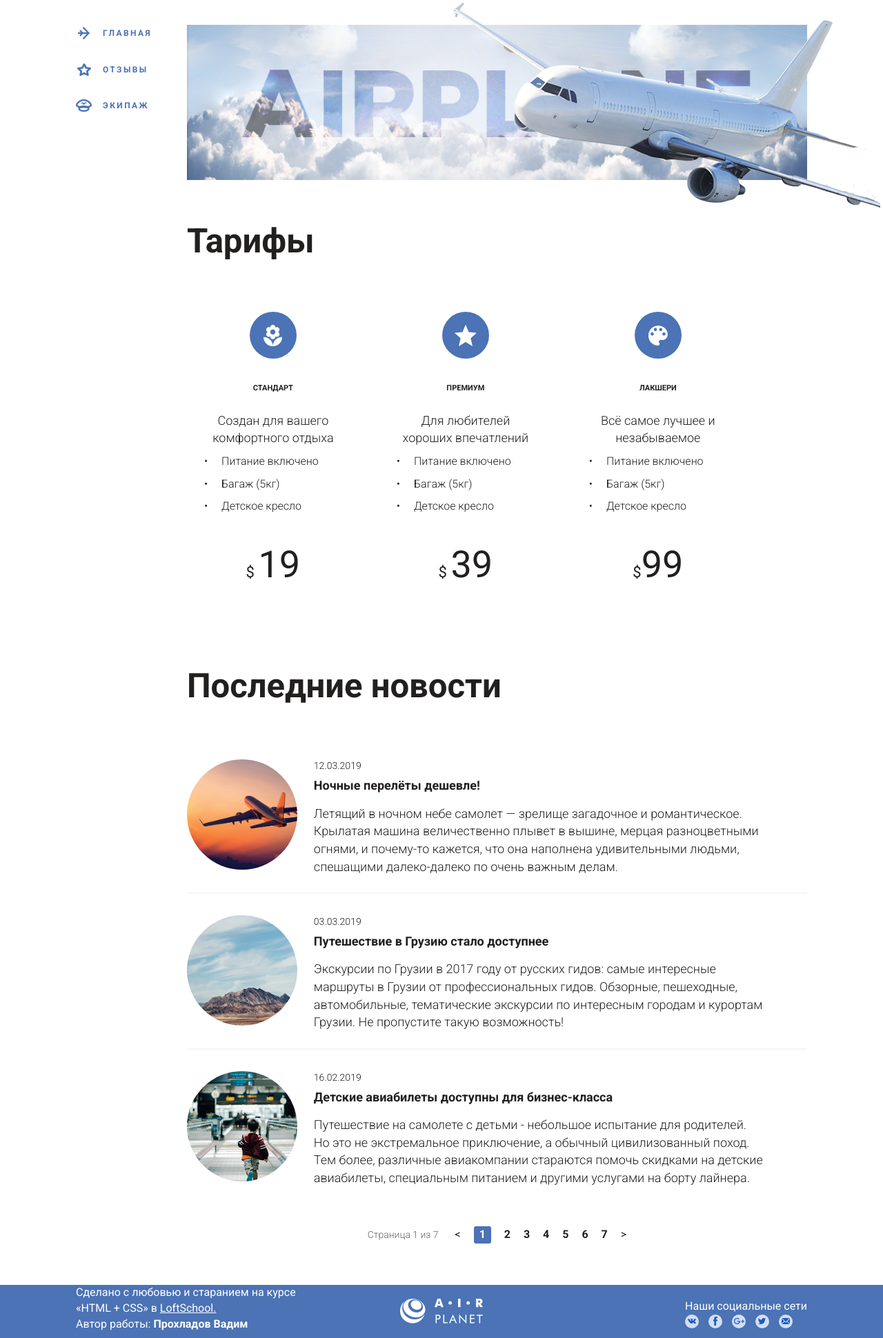
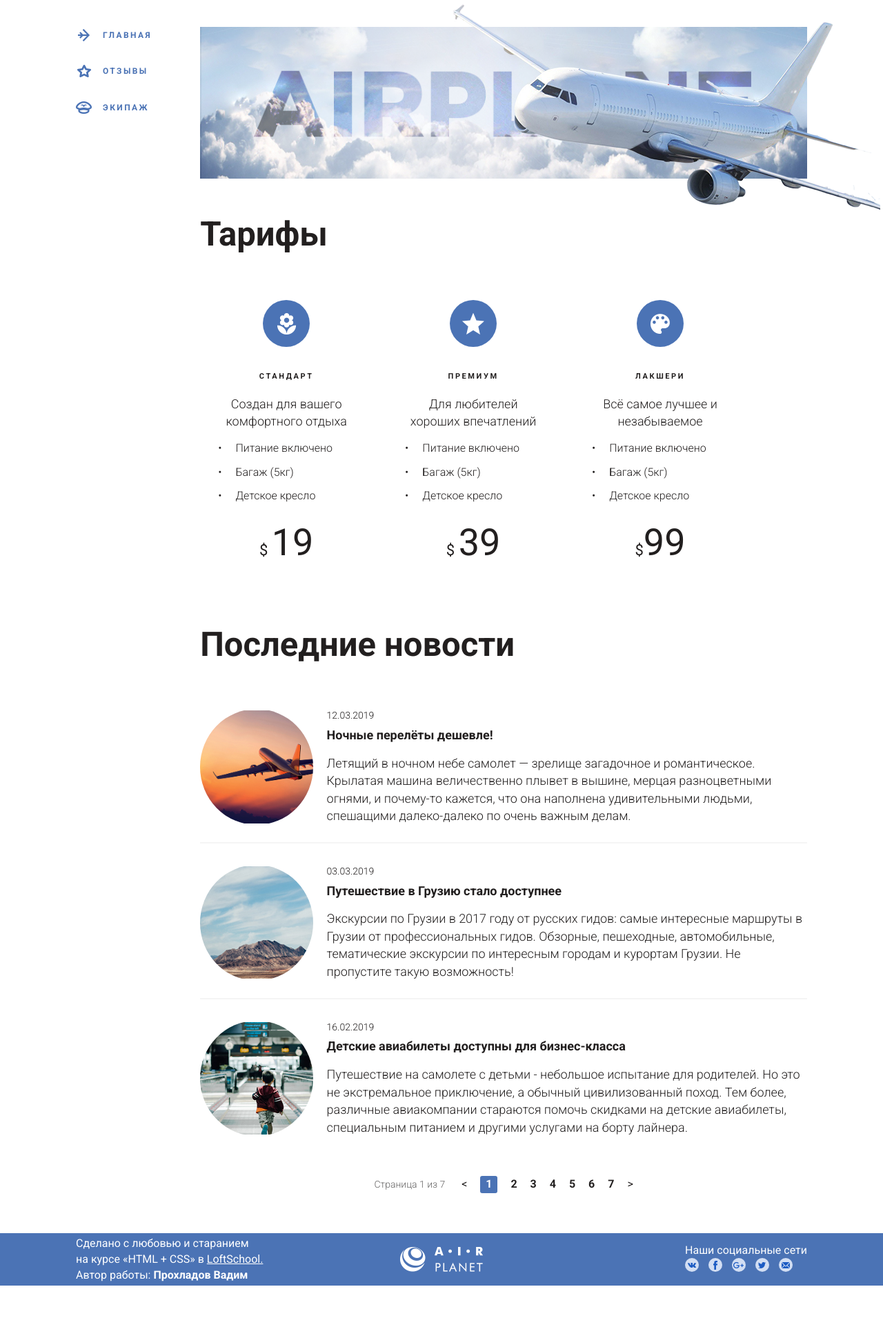
Before and after one commit to blckbrrynvdr/begin.airplane, a plain HTML site: page index.html in a window 1280 px wide. Shown: the part 87-2027 px from the top of the page at 69% size. After the commit the page ends 1951 px from the top, so only its background shows below. Drawn offline with Linux system fonts and the light colour scheme.

Commit message:
week_3 final

```diff
--- a/css/blocks/banner.css
+++ b/css/blocks/banner.css
@@ -1,6 +1,6 @@
 .banner {
   position: relative;
-  margin-bottom: 54px;
+  margin-bottom: 46px;
 }
 .banner__plane {
   position: absolute;
--- a/css/blocks/contacts.css
+++ b/css/blocks/contacts.css
@@ -1,7 +1,5 @@
 .contacts {
-  position: absolute;
-  right: 0;
-  top: 21px;
+
   font-size: 21px;
   font-weight: bold;
   text-align: right;
--- a/css/blocks/footer.css
+++ b/css/blocks/footer.css
@@ -3,13 +3,27 @@
   color: #fff;
 }
 .footer__container {
-  position: relative;
-  height: 77px;
+  padding: 4px 0;
+  display: flex;
+  align-items: center;
+}
+
+.footer__col {
+  flex: 1;
+  display: flex;
+}
+.footer__col--left {
+  justify-content: flex-start;
+}
+.footer__col--center {
+  justify-content: center;
+}
+.footer__col--right {
+  justify-content: flex-end;
 }
 
 .footer__desc {
-  left: 0;
-  top: 14px;
+
 }
 
 .footer__desc-link {
@@ -17,7 +31,5 @@
 }
 
 .logo--footer {
-  top: 20px;
-  left: 50%;
-  transform: translateX(-50%);
+
 }
--- a/css/blocks/header.css
+++ b/css/blocks/header.css
@@ -6,5 +6,8 @@
 
 .header__container {
   position: relative;
-  height: 77px;
+  padding: 15px 0;
+  display: flex;
+  justify-content: space-between;
+  align-items: center;
 }
--- a/css/blocks/logo.css
+++ b/css/blocks/logo.css
@@ -1,7 +1,3 @@
 .logo {
-  position: absolute;
-  left: 0;
-  top: 21px;
   width: 120px;
-  height: 36px;
 }
--- a/css/blocks/maincontent.css
+++ b/css/blocks/maincontent.css
@@ -1,5 +1,9 @@
+.maincontent__container {
+  display: flex;
+  justify-content: space-between;
+}
 .maincontent {
-  display: inline-block;
-  vertical-align: top;
-  width: 899px;
+
+  width: 83%;
+
 }
--- a/css/blocks/nav.css
+++ b/css/blocks/nav.css
@@ -4,12 +4,14 @@
 
 .nav__link {
   text-transform: uppercase;
+  position: relative;
   text-decoration: none;
   font-size: 12px;
   font-weight: bold;
   letter-spacing: 2.4px;
   color: #4b73b5;
   display: inline-block;
+  transition: all .7s ease-out;
 }
 
 .nav__item:hover .nav__link{
@@ -24,9 +26,20 @@
   vertical-align: bottom;
   margin-right: 16px;
   background: center center no-repeat;
+  transition: all .7s ease-out;
 }
+/* .nav__link:after {
+  content: '';
+  width: 23px;
+  height: 18px;
+  margin-right: 16px;
+  background: center center no-repeat;
+  position: absolute;
+  left: 0;
+} */
 
 .nav__link--main:before {
+
   background-image: url(/images/main_icon.png);
 }
 .nav__link--feed:before {
@@ -35,6 +48,19 @@
 .nav__link--about:before {
   background-image: url(/images/team_icon.png);
 }
+
+
+/* .nav__link--main:after {
+  background-image: url(/images/main_icon.png);
+}
+.nav__link--feed:after {
+  background-image: url(/images/feed_icon.png);
+}
+.nav__link--about:after {
+  background-image: url(/images/team_icon.png);
+} */
+
+
 
 .nav__item:hover .nav__link--main:before {
   background-image: url(/images/main_icon_hover.png);
--- a/css/blocks/news.css
+++ b/css/blocks/news.css
@@ -3,13 +3,19 @@
 }
 
 .content__main-title {
-  margin-bottom: 72px;
+  margin-bottom: 59px;
+}
+
+.content__items {
+  display: flex;
+  flex-direction: column;
 }
 
 .content__item {
   margin-bottom: 31px;
   padding-bottom: 25px;
   border-bottom: 2px solid #f5f5f5;
+  display: flex;
 }
 .content__item:last-child {
   border-bottom: 0;
@@ -17,17 +23,16 @@
 }
 
 .content__pic {
-  width: 160px;
-  height: 160px;
+  width: 19%;
   border-radius: 50%;
   overflow: hidden;
-  display: inline-block;
   margin-right: 20px;
+  display: flex;
+  justify-content: center;
+  align-items: center;
 }
 .content__desc {
-  display: inline-block;
-  max-width: 652px;
-  vertical-align: top;
+  width: 81%;
 }
 
 .content__date {
--- a/css/blocks/pagination.css
+++ b/css/blocks/pagination.css
@@ -1,5 +1,5 @@
 .pagination {
-  margin-bottom: 60px;
+  margin-bottom: 58px;
   text-align: center;
 }
 
--- a/css/blocks/partners.css
+++ b/css/blocks/partners.css
@@ -18,8 +18,13 @@
   align-items: center;
   filter: grayscale(1);
   margin-bottom: 64px;
+  transition: filter .3s ease-out;
 }
 
 .partners__item:hover {
   filter: grayscale(0);
 }
+
+.partners__item:hover {
+  filter: grayscale(0);
+}
--- a/css/blocks/sidebar.css
+++ b/css/blocks/sidebar.css
@@ -1,5 +1,4 @@
 .sidebar {
-  display: inline-block;
-  vertical-align: top;
-  margin-right: 47px;
+width: 17%;
+
 }
--- a/css/blocks/socials.css
+++ b/css/blocks/socials.css
@@ -1,7 +1,5 @@
 .socials {
-  position: absolute;
-  right: 0;
-  top: 20px;
+
 }
 
 .socials__item {
--- a/css/blocks/tarrifs.css
+++ b/css/blocks/tarrifs.css
@@ -3,19 +3,29 @@
 }
 
 .tarrifs__main-title {
-  margin-bottom: 27px;
+  margin-bottom: 19px;
+}
+
+.tarrifs__items {
+  display: flex;
+  justify-content: space-between;
+  width: 90%;
+}
+
+.tarrifs__items .tarrifs__item {
+  max-width: 250px;
 }
 
 .tarrifs__item {
-  display: inline-block;
-  width: 250px;
-  padding: 41px 25px;
-  margin-right: 25px;
+  padding: 41px 25px 12px;
+  border:1px solid transparent;
+  border-radius: 5px;
   text-align: center;
   font-weight: 300;
+  transition: border .3s ease-out;
 }
-.tarrifs__item:last-child {
-  margin-right: 0;
+.tarrifs__item:hover {
+  border:1px solid #e8e9ed;
 }
 
 .tarrifs__icon {
@@ -51,21 +61,22 @@
   font-weight: bold;
   font-size: 11px;
   text-transform: uppercase;
-  margin-bottom: 26px;
+  margin-bottom: 19px;
+  letter-spacing: 2.6px;
 }
 
 .tarrifs__text {
   font-size: 18px;
-  margin-bottom: 10px;
+  margin-bottom: 15px;
 }
 
 .tarrifs__list {
   text-align: left;
-  margin-bottom: 35px;
+  margin-bottom: 18px;
 }
 
 .tarrifs__list-item {
-  margin-bottom: 10px;
+  margin-bottom: 12px;
 }
 .tarrifs__list-item:last-child {
   margin-bottom: 0;
--- a/index.html
+++ b/index.html
@@ -24,7 +24,7 @@
 			</div>
 		</header>
 
-		<div class="container">
+		<div class="container maincontent__container">
 
 			<aside class="sidebar">
 				<nav class="nav">
@@ -170,13 +170,20 @@
 
 			<footer class="footer">
 				<div class="container footer__container">
-					<div class="footer__desc">Сделано с любовью и старанием на курсе <br> «HTML + CSS» в <a href="#" class="footer__desc-link">LoftSchool.</a> <br> Автор работы: <strong>Прохладов Вадим</strong></div>
-					<div class="logo logo--footer">
+
+					<div class="footer__col footer__col--left">
+						<div class="footer__desc">Сделано с любовью и старанием<br>на курсе  «HTML + CSS» в <a href="#" class="footer__desc-link">LoftSchool.</a> <br> Автор работы: <strong>Прохладов Вадим</strong>
+						</div>
+					</div>
+
+					<div class="footer__col footer__col--center"><div class="logo logo--footer">
 						<a href="/" class="logo__link">
 							<img src="./images/logo.png" alt="" class="logo__pic">
 						</a>
 					</div>
-					<div class="socials">
+				</div>
+
+				<div class="footer__col footer__col--right"><div class="socials">
 					<div class="socials__title">Наши социальные сети</div>
 					<ul class="socials__list">
 						<li class="socials__item">
@@ -197,6 +204,8 @@
 					</ul>
 				</div>
 			</div>
+
+		</div>
 	</footer>
 
 </div>
```
Also changed, not shown: comments.html (+15 -6 lines), team.html (+13 -4 lines). Lines whose indentation alone changed are shown as unchanged.
